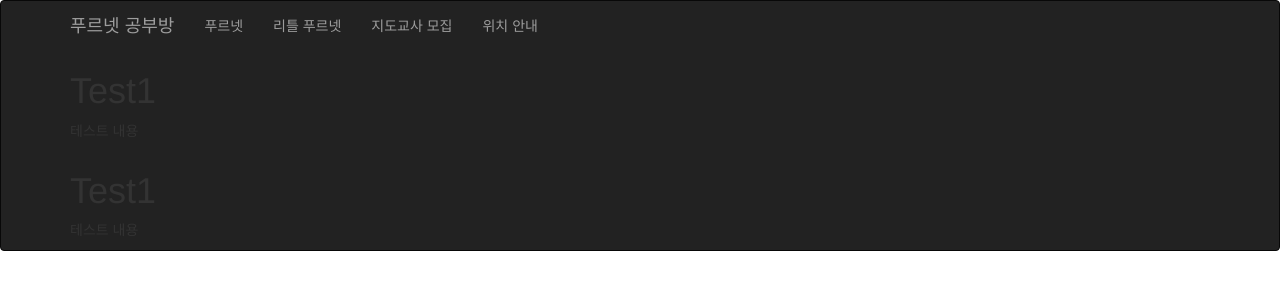
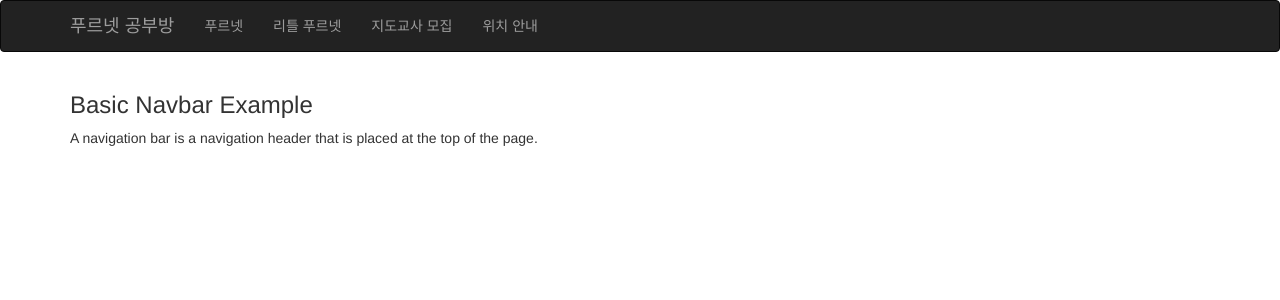
Before and after one commit to yeongseon/Purunet, a Flask app: page / in a window 1280 px wide. Shown: the top 300 px of the page. Run offline with Flask 2, Linux system fonts and the light colour scheme; some libraries are stand-ins or nearby versions.

Commit message:
Modify navbar.html

```diff
--- a/templates/home.html
+++ b/templates/home.html
@@ -7,13 +7,7 @@
 
 {% block body %}
 <div class="container">
-  <div class="page-body">
-    <h1> Test1 </h1>
-    <p> 테스트 내용 </p>
-  </div>
-</div>
-<div class="container">
-    <h1> Test1 </h1>
-    <p> 테스트 내용 </p>
+  <h3>Basic Navbar Example</h3>
+  <p>A navigation bar is a navigation header that is placed at the top of the page.</p>
 </div>
 {% endblock body%}
--- a/templates/navbar.html
+++ b/templates/navbar.html
@@ -31,5 +31,5 @@
         </ul>
       </div>
   </div>
-<div>
-{% endblock navbar%}
+</div>
+{% endblock navbar %}
```
